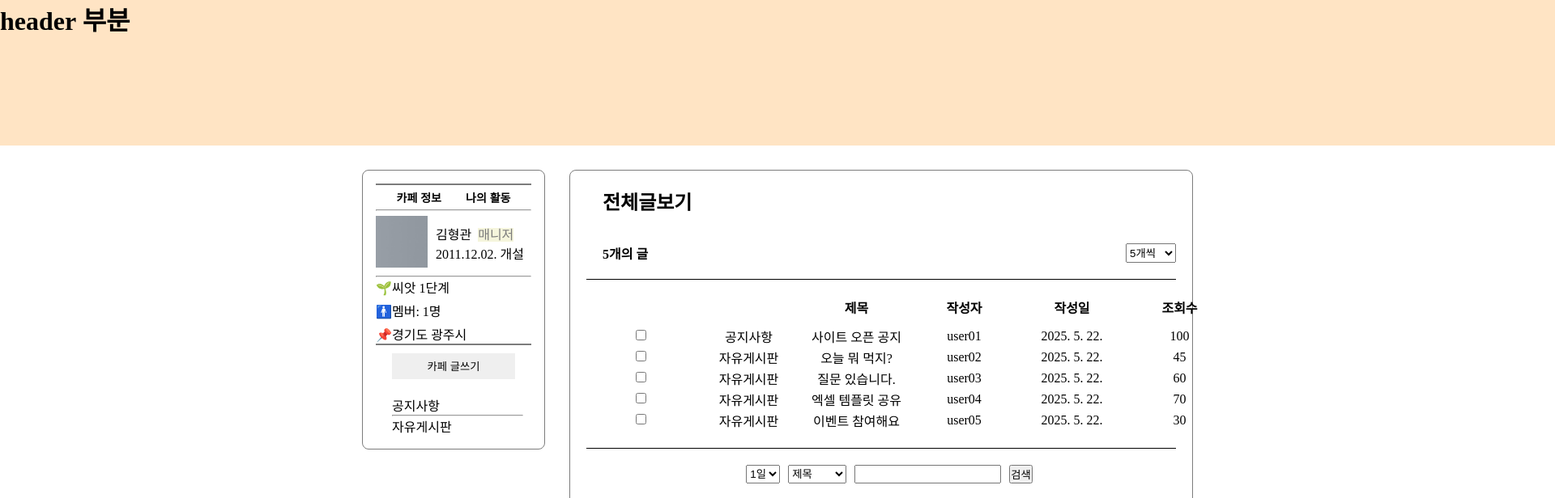
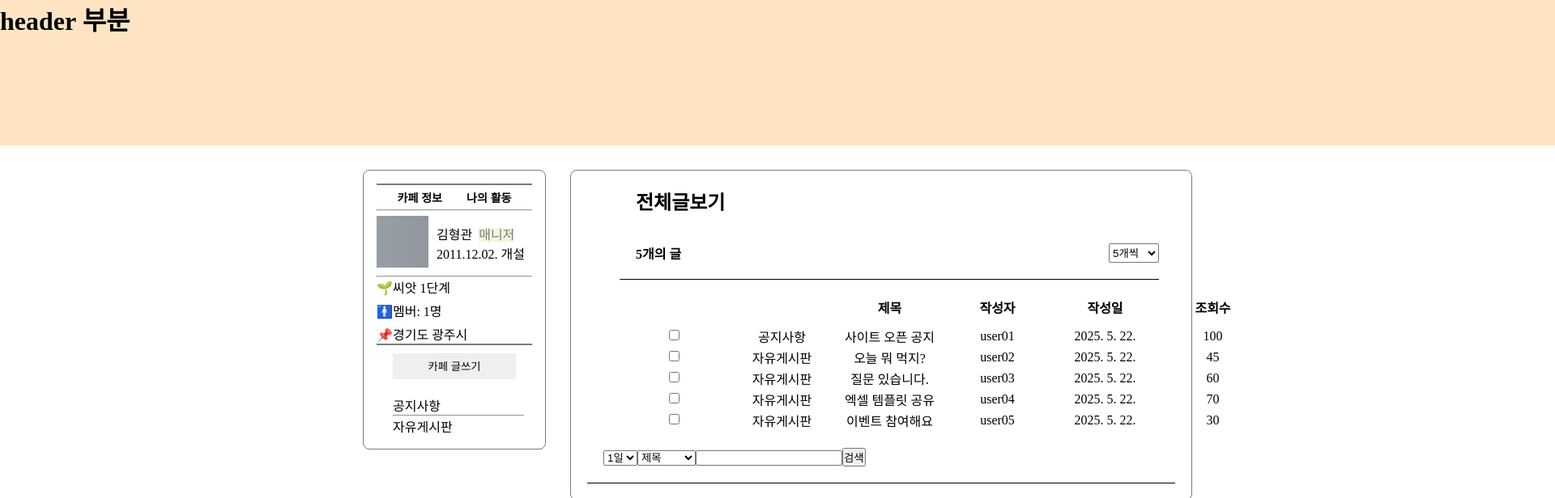
Before and after one commit to cooky122/MiniProject, a React (Vite) app: page / in a window 1280 px wide. Shown: the top 616 px of the page at 81% size, 1920 px wide, since content can reach past the window. Built offline with nearby package versions, Linux system fonts and the light colour scheme.

Commit message:
2025-05-28 0102

```diff
--- a/src/App.css
+++ b/src/App.css
@@ -45,7 +45,7 @@ th,td{
 	padding: 1rem 1rem;
 }
 
-.wrap{
+.App > .wrap{
 	display: flex;
 	justify-content: center;
 	gap: 30px;
@@ -56,4 +56,5 @@ th,td{
 	height: 20%;
 	border: 1px solid #7c7c7c;
 	border-radius: 8px;
+	box-sizing:border-box; /*포함 시킬지 말지*/
 }
--- a/src/App.jsx
+++ b/src/App.jsx
@@ -2,7 +2,8 @@ import './App.css'
 import Header from './components/Header';
 import Aside from './components/Aside';
 //import Main from './components/Main';
-import PostListAll from './components/postListView/PostListAll';
+import PostListView from './components/postListView/PostListView';
+//import PostListAll from './components/postListView/PostListAll';
 import EachBoardList from './components/postListView/EachBoardList';
 import PostView from './components/PostView/PostView';
 import Footer from './components/Footer';
@@ -38,7 +39,7 @@ function App() {
         <Aside />
         <div className='main'>
           <Routes>
-            <Route path='/' element={<PostListAll Posts={Posts}/>}></Route>
+            <Route path='/' element={<PostListView Posts={Posts}/>}></Route>
             <Route path='/1' element={<EachBoardList Posts={Posts}/>}></Route>
             <Route path='/2' element={<EachBoardList Posts={Posts}/>}></Route>
             <Route path='/postview/:postId' element={<PostView Posts={Posts} Comments={Comments}/>}></Route>
--- /dev/null
+++ b/src/Css/PostList/BoardContent.css
@@ -0,0 +1,13 @@
+#list {
+	width: 800px;
+	margin-left: 20px;
+	margin-bottom: 20px;
+
+	border: none;
+	text-align: center;
+}
+
+#list > td, th{
+	border: none;
+	padding-bottom: 10px;
+}
--- /dev/null
+++ b/src/Css/PostList/BoardTitle.css
@@ -0,0 +1,15 @@
+.BoardTitle > h2{
+	margin-left: 20px;
+	margin-top: 20px;
+	padding-left: 20px;
+}
+
+.BoardTitle > .wrap{
+	border-bottom: 1px solid black;
+	margin: 20px;
+	padding-left: 20px;
+	padding-bottom: 20px;
+
+	display: flex;
+	justify-content: space-between
+}
--- a/src/Css/PostList/PostListAll.css
+++ b/src/Css/PostList/PostListAll.css
@@ -1,5 +1,5 @@
 .headerWrap{
-	max-width: 800px;
+	width: 100%;
 	border-bottom: 1px solid black;
 	margin: 20px;
 	padding-left: 20px;
--- /dev/null
+++ b/src/Css/PostList/PostListView.css
@@ -0,0 +1,6 @@
+.PostListView{
+	border-bottom: 1px solid black;
+	margin: 20px;
+	padding-left: 20px;
+	padding-bottom: 20px;
+}
--- /dev/null
+++ b/src/Css/PostList/PostSearch.css
@@ -0,0 +1,14 @@
+.PostSearch{
+	max-width: 800px;
+	border-top: 1px solid black;
+	margin: 20px;
+	padding-left: 20px;
+	padding-bottom: 20px;
+	padding-top: 20px;
+}
+
+.wrapInput > form{
+	display: flex;
+	justify-content: center;
+	gap: 10px;
+}
--- a/src/components/Linked.jsx
+++ b/src/components/Linked.jsx
@@ -1,6 +1,7 @@
 import { Link, Route, Routes } from 'react-router-dom';
 import PostView from "./PostView/PostView"
-import PostListView from './postListView/EachBoardList';
+//import PostListView from './postListView/PostListView';
+import PostListAll from './postListView/PostListAll';
 
 
 const Linked = ({Posts,Comments}) =>{
@@ -15,7 +16,7 @@ const Linked = ({Posts,Comments}) =>{
       <hr />
       <div className="Routes">
         <Routes>
-          <Route path='/' element={<PostListView Posts={Posts}/>}></Route>
+          <Route path='/' element={<PostListAll Posts={Posts}/>}></Route>
           <Route path='/postview/:postId' element={<PostView Posts={Posts} Comments={Comments} />}></Route>
           <Route path='/post' element={<creatPost/>}></Route>
         </Routes>
--- /dev/null
+++ b/src/components/postListView/BoardContent.jsx
@@ -0,0 +1,31 @@
+import { Link } from 'react-router-dom';
+import DateFormat from '../DateFormat'
+
+const BoardContent = ({Posts})=>{
+  return (
+    <div className="BoardContent">
+      <table id="list">
+        <tr>
+          <th></th>
+          <th></th>
+          <th>제목</th>
+          <th>작성자</th>
+          <th>작성일</th>
+          <th>조회수</th>
+        </tr>
+        {Posts.map((post)=>(
+          <tr key={post.post_id}>
+            <td><input type="checkbox"></input></td>
+            <td>{post.board_id === 1 ? "공지사항" : "자유게시판"}</td>
+            {/* <td>{post.post_title}</td>  */}
+            <td><Link to = {`/postview/${post.post_id}`}className="link">{post.post_title}</Link></td>
+            <td>{post.mem_id}</td>
+            <td><DateFormat date={post.create_time}/></td>
+            <td>{post.view_count}</td>
+          </tr>
+        ))}
+      </table>
+    </div>
+  );
+}
+export default BoardContent;
--- /dev/null
+++ b/src/components/postListView/BoardTitle.jsx
@@ -0,0 +1,18 @@
+import '../../Css/PostList/BoardTitle.css'
+
+const BoardTitle = ({Posts})=>{
+  return (
+    <div className="BoardTitle">
+      <h2>전체글보기</h2>
+      <div className="wrap">
+        <h4>{Posts.length}개의 글</h4>
+        <select name="pageNum">
+          <option value="5">5개씩</option>
+          <option value="10">10개씩</option>
+          <option value="20">20개씩</option>
+        </select>
+      </div>
+    </div>
+  );
+}
+export default BoardTitle;
--- /dev/null
+++ b/src/components/postListView/PostListView.jsx
@@ -0,0 +1,15 @@
+import '../../Css/PostList/PostListView.css'
+import BoardTitle from './BoardTitle';
+import BoardContent from './BoardContent';
+import PostSearch from './PostSearch';
+
+const PostListView = ({Posts})=>{
+  return (
+  <div className="PostListView">
+    <BoardTitle Posts={Posts} />
+    <BoardContent Posts={Posts} />
+    <PostSearch />
+  </div>
+  );
+}
+export default PostListView;
--- /dev/null
+++ b/src/components/postListView/PostSearch.jsx
@@ -0,0 +1,21 @@
+const PostSearch = ()=>{
+  return (
+    <div className="PostSearch">
+      <form>
+        <select name="duration">
+          <option value="day">1일</option>
+          <option value="week">1주</option>
+          <option value="month">1달</option>
+        </select>
+        <select name="searchType">
+          <option value="title">제목</option>
+          <option value="content">내용</option>
+          <option value="writer">글작성자</option>
+        </select>
+        <input type="text" name="keyword"></input>
+        <input type="submit" value="검색"></input>
+      </form>
+    </div>
+  );
+}
+export default PostSearch;
```
